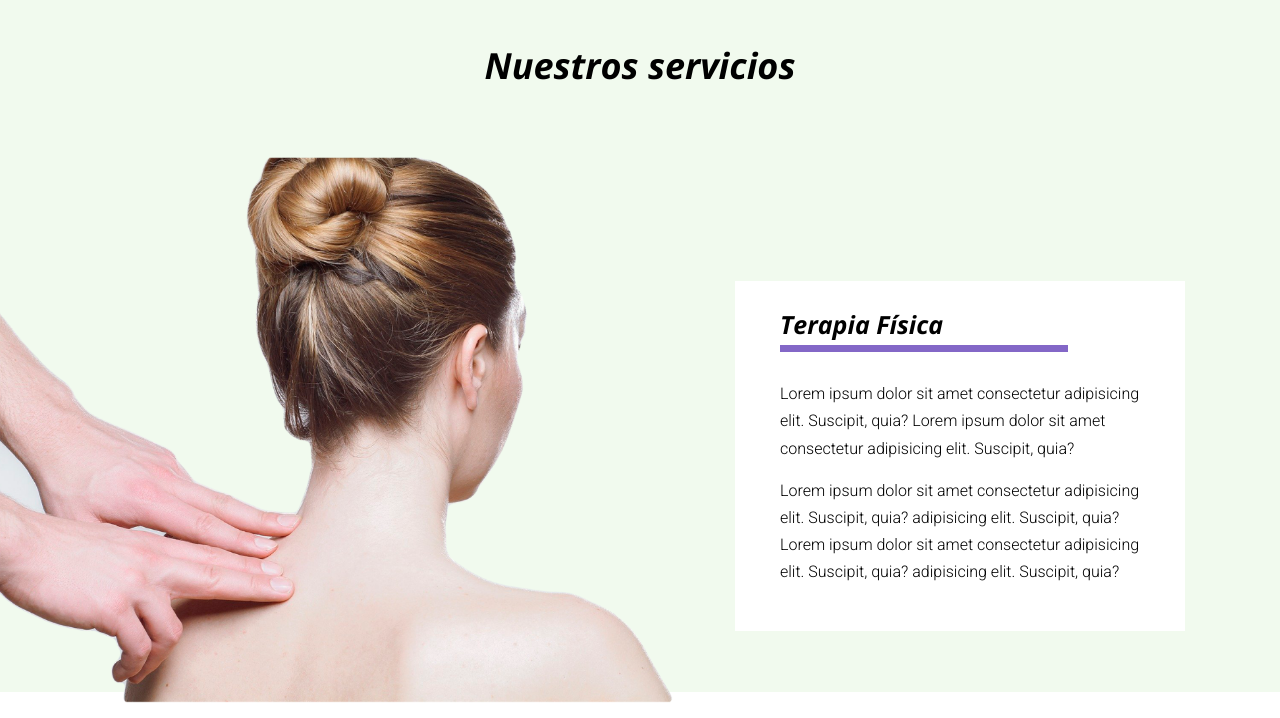
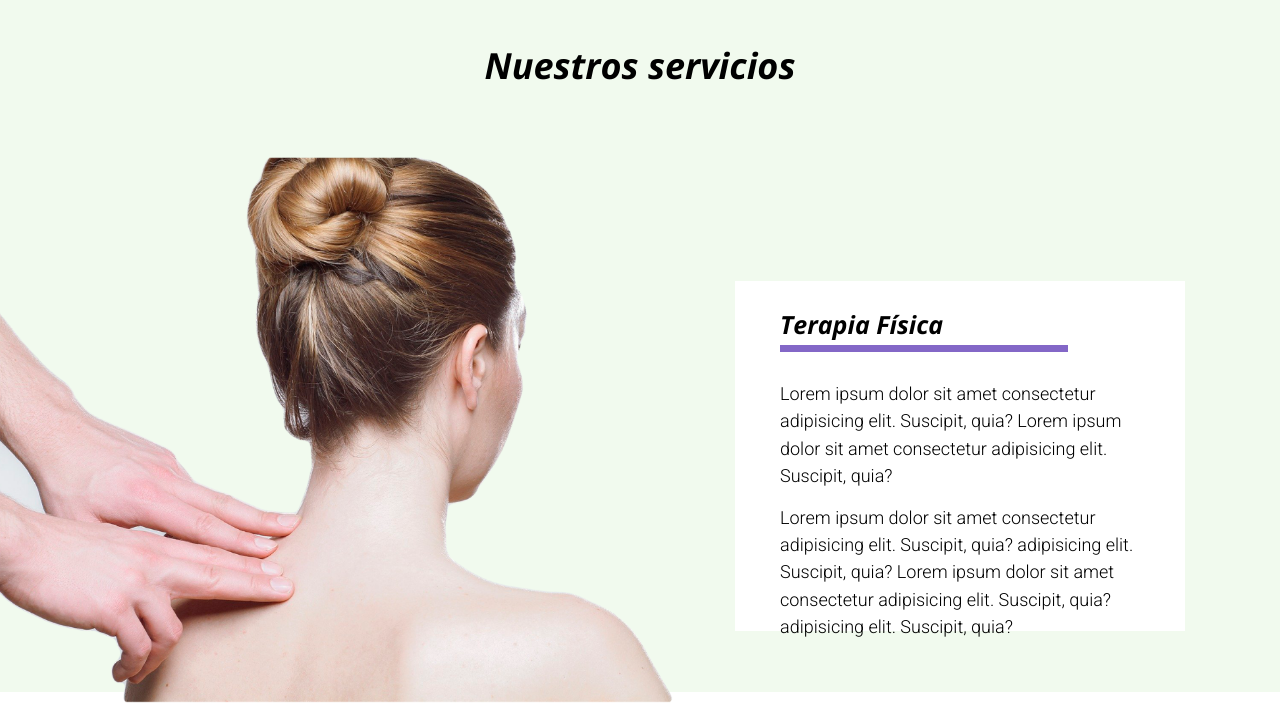
Before and after one commit to leobar37/gsap_exercices, a website with bundled scripts: page fisiointegra/src/index.html in a window 1280 px wide. Shown: the part 754-1472 px from the top of the page. Built offline with nearby package versions, Linux system fonts and the light colour scheme.

Commit message:
second commmit

```diff
--- a/fisiointegra/src/scss/main.scss
+++ b/fisiointegra/src/scss/main.scss
@@ -28,10 +28,3 @@ body {
   font-size: 18px;
   font-family: $sans-font;
 }
-
-.paragraph {
-  font-family: $roboto;
-  font-size: 1rem;
-  font-weight: 300;
-  line-height: 1.7rem;
-}
```
